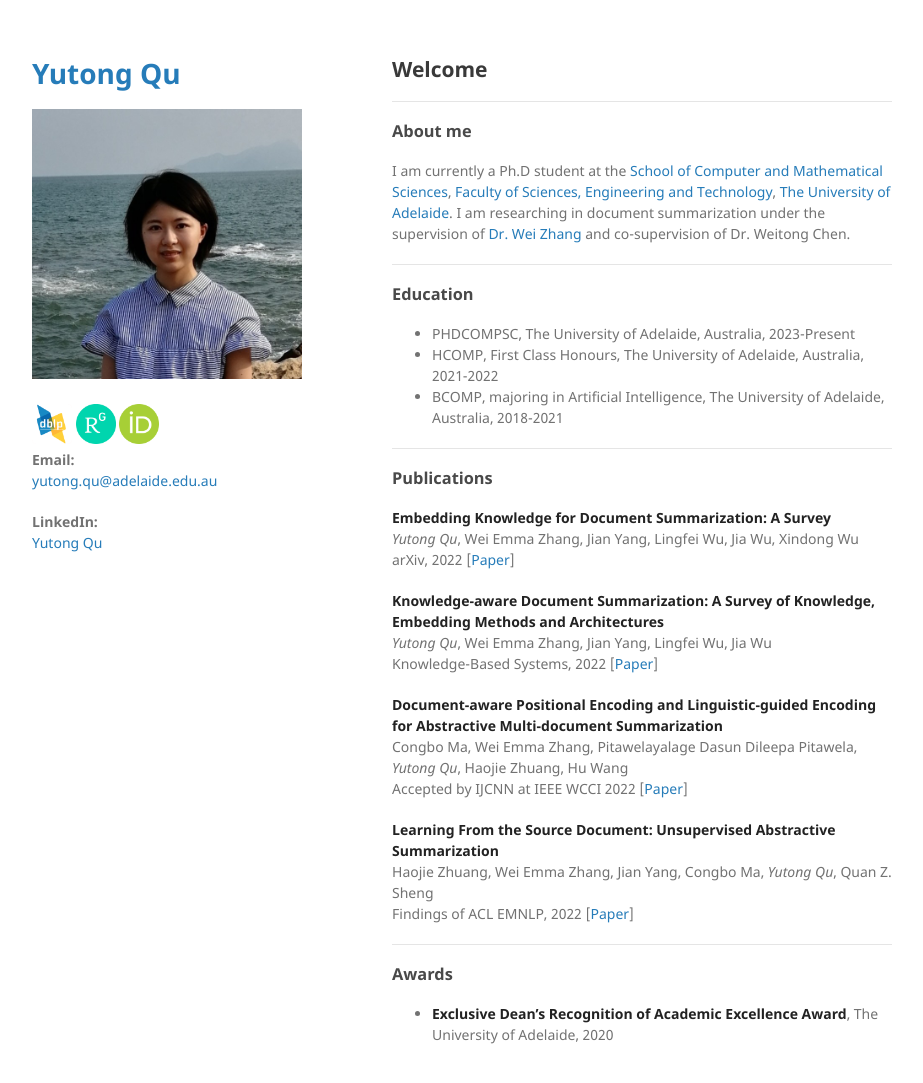
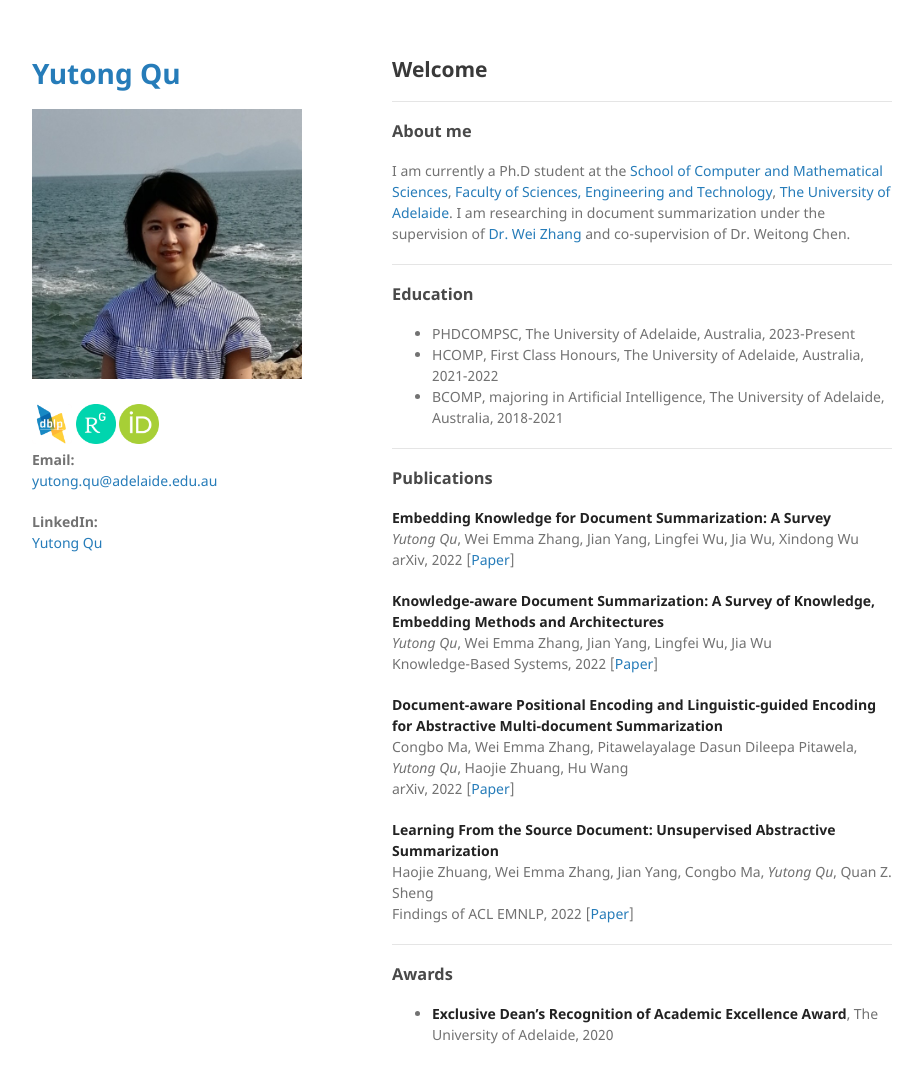
Before and after one commit to yutongqu/yutongqu.github.io, a Jekyll site: the page built from index.md, in a window 1280 px wide and 1115 px high. Shown: the top 1083 px of the window, without its empty margins (178-1101 px from the left). Built offline with Jekyll 4.4.1, drawn with Linux system fonts in a browser that asks for light colours; our own code applies the rules of GitHub Pages for plain Markdown files; the repository's description, which GitHub fills in, is left out.

Commit message:
Update index.md

```diff
--- a/index.md
+++ b/index.md
@@ -29,7 +29,8 @@ Knowledge-Based Systems, 2022  [[Paper](https://doi.org/10.1016/j.knosys.2022.10
 
 **Document-aware Positional Encoding and Linguistic-guided Encoding for Abstractive Multi-document Summarization**
 Congbo Ma, Wei Emma Zhang, Pitawelayalage Dasun Dileepa Pitawela, *Yutong Qu*, Haojie Zhuang, Hu Wang
-Accepted by IJCNN at IEEE WCCI 2022  [[Paper](https://arxiv.org/abs/2209.05929)]
+arXiv, 2022  [[Paper](https://arxiv.org/abs/2209.05929)]
+<!-- Accepted by IJCNN at IEEE WCCI 2022  [[Paper](https://arxiv.org/abs/2209.05929)]   -->
 
 **Learning From the Source Document: Unsupervised Abstractive Summarization**
 Haojie Zhuang, Wei Emma Zhang, Jian Yang, Congbo Ma, *Yutong Qu*, Quan Z. Sheng
```
